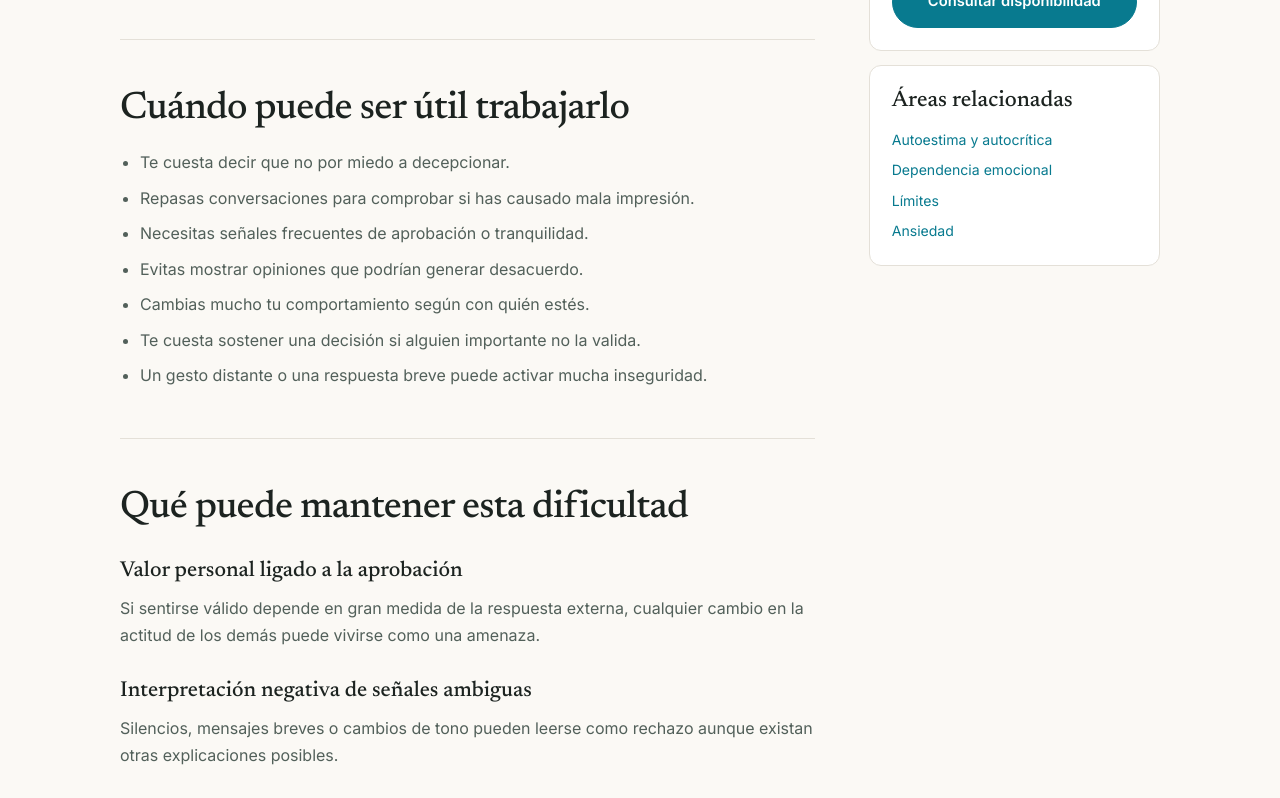
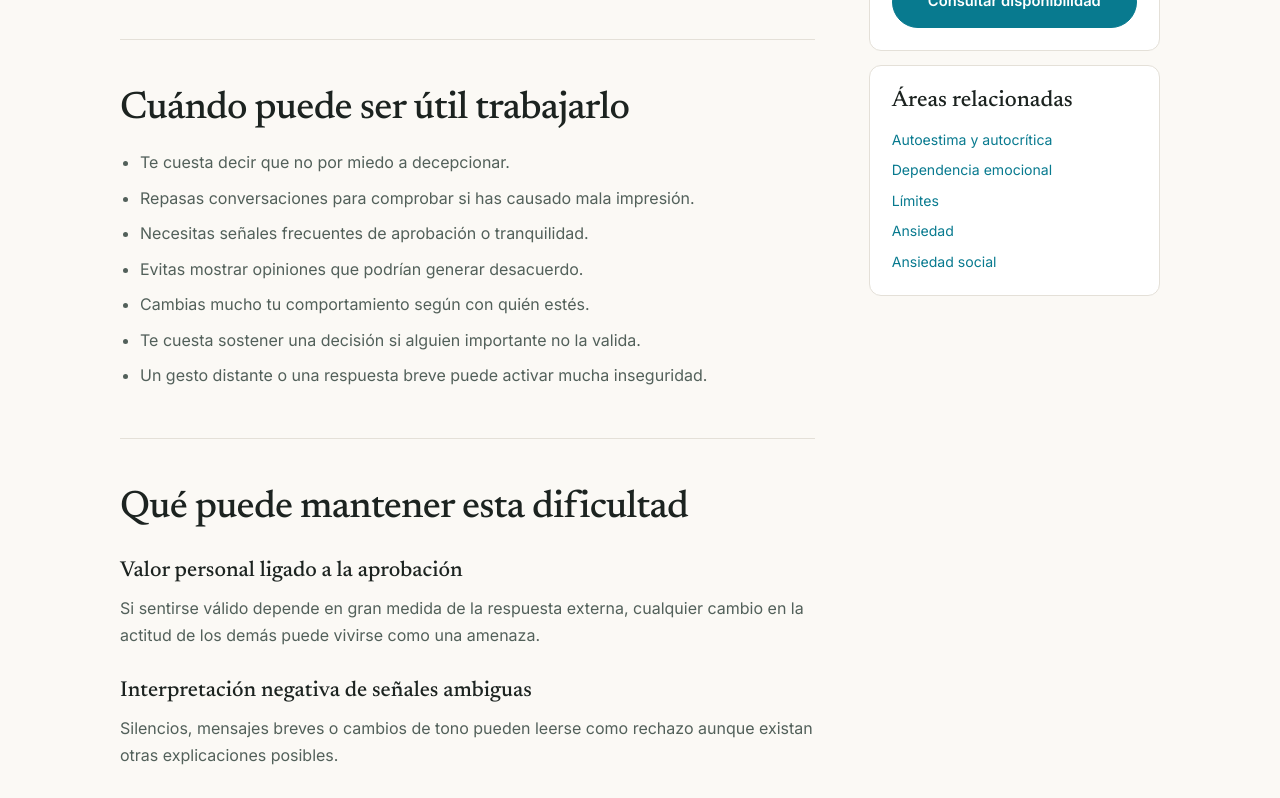
Before and after one commit to carolinasanchezgirona/Portfolio-Carolina, a Next.js app: page /miedo-al-rechazo-y-necesidad-de-aprobacion in a window 1280 px wide. Shown: the part 900-1698 px from the top of the page. Built offline with nearby package versions, Linux system fonts and the light colour scheme.

Commit message:
SEO: link social anxiety page

```diff
--- a/app/miedo-al-rechazo-y-necesidad-de-aprobacion/page.tsx
+++ b/app/miedo-al-rechazo-y-necesidad-de-aprobacion/page.tsx
@@ -47,7 +47,8 @@ export default function RejectionFearPage() {
         </article>
         <aside className="seo-sidebar" aria-label="Información práctica">
           <div className="seo-card"><h2>Sesión de psicología</h2><ul className="seo-facts"><li><span>Duración</span><strong>60 minutos</strong></li><li><span>Tarifa</span><strong>60 €</strong></li><li><span>Modalidad</span><strong>Presencial y online</strong></li><li><span>Pacientes</span><strong>Adultos</strong></li></ul><a className="editorial-btn editorial-btn-primary" href="/cita/">Consultar disponibilidad</a></div>
-          <div className="seo-card"><h3>Áreas relacionadas</h3><div className="seo-related"><a href="/autoestima-y-autocritica/">Autoestima y autocrítica</a><a href="/dependencia-emocional/">Dependencia emocional</a><a href="/limites-y-relaciones-dificiles/">Límites</a><a href="/ansiedad/">Ansiedad</a></div></div>
+          <div className="seo-card"><h3>Áreas relacionadas</h3><div className="seo-related"><a href="/autoestima-y-autocritica/">Autoestima y autocrítica</a><a href="/dependencia-emocional/">Dependencia emocional</a><a href="/limites-y-relaciones-dificiles/">Límites</a><a href="/ansiedad/">Ansiedad</a>
+              <a href="/ansiedad-social-y-miedo-al-ridiculo/">Ansiedad social</a></div></div>
         </aside>
       </div>
       <section className="editorial-section seo-authority"><div className="editorial-wrap seo-authority-grid"><div><p className="editorial-section-eyebrow">Profesional responsable</p><h2>Carolina Sánchez Girona</h2><p className="editorial-role">Psicóloga General Sanitaria · Neuropsicóloga</p></div><div className="seo-authority-copy"><p>Trabajo con adultos en inseguridad, autoestima, ansiedad, límites y dificultades relacionales desde una formulación clínica individualizada.</p><div className="seo-authority-links"><a href="/sobre-mi/">Conocer mi trayectoria profesional →</a><a href="/psicologia/">Ver Psicología General Sanitaria →</a></div></div></div></section>
```
